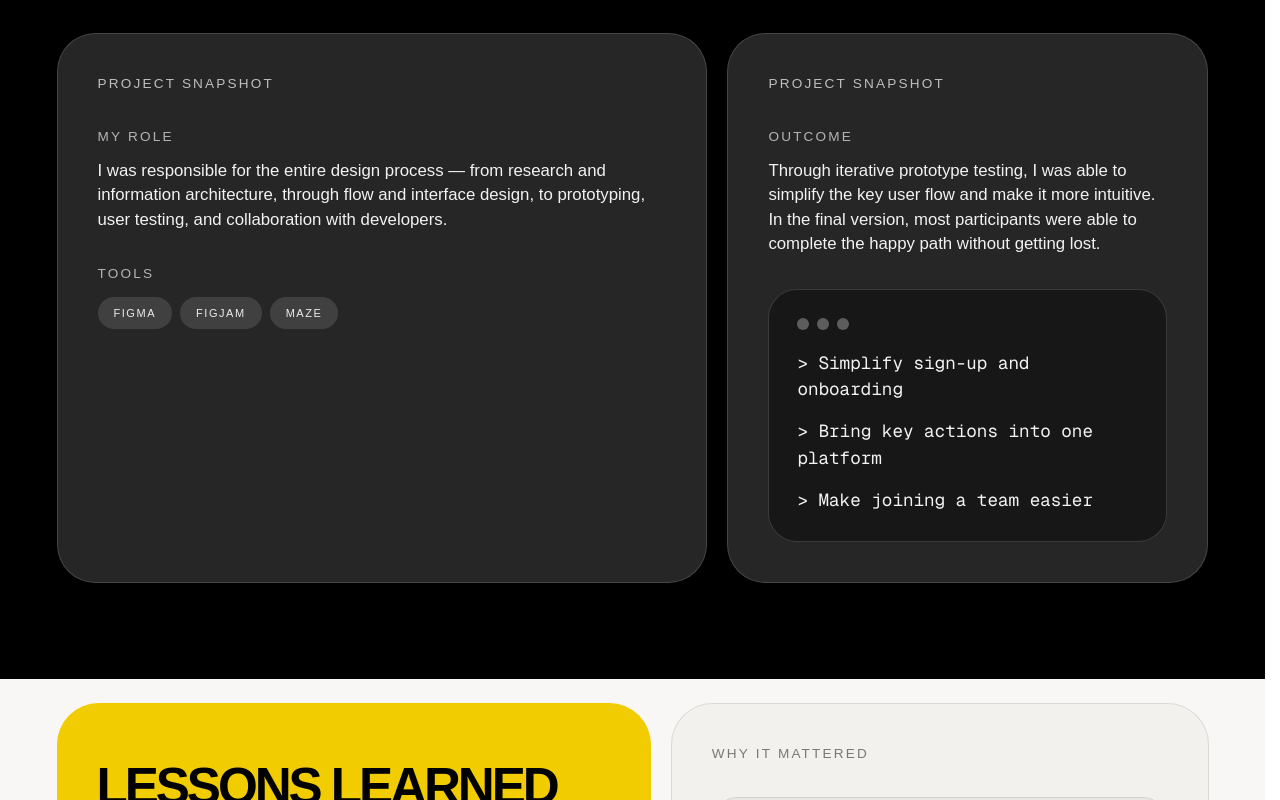
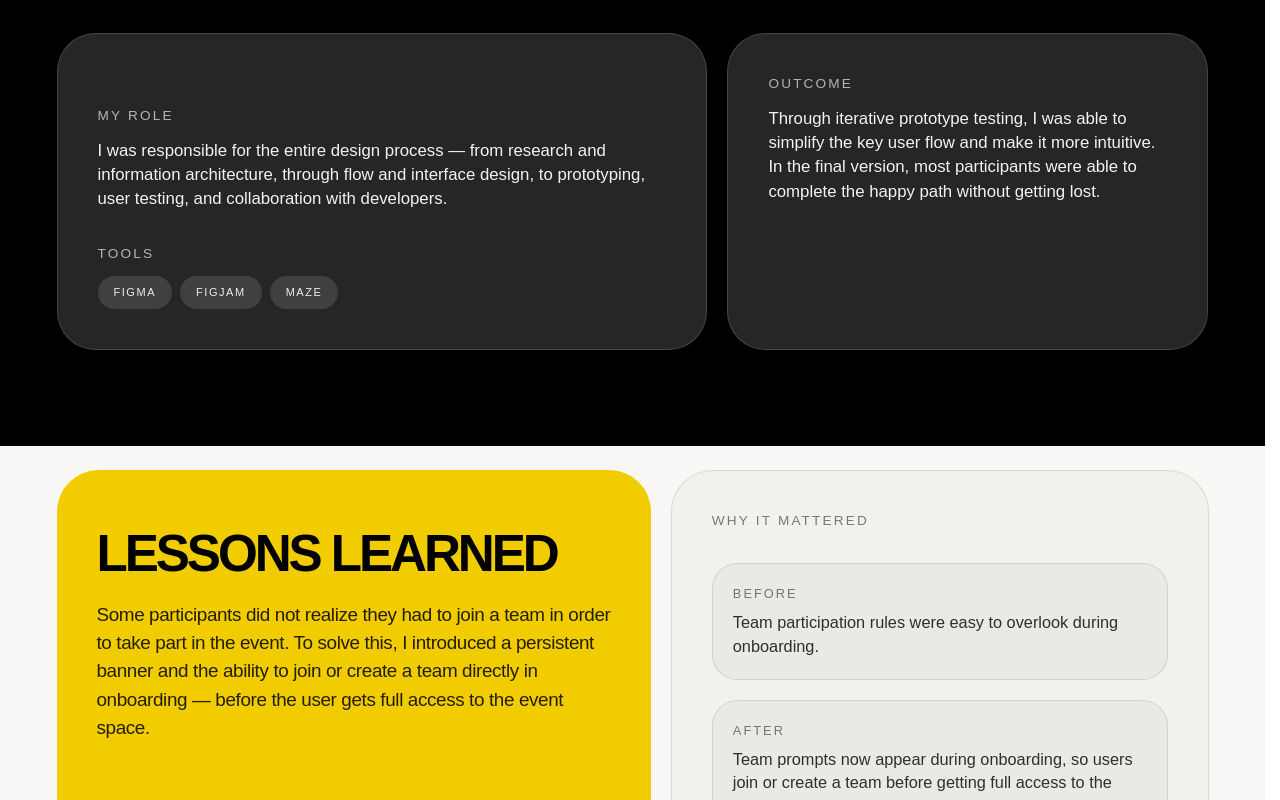
Before and after one commit to jzakrz/jakub-portfolio, a Next.js app: page /projects/hackathon in a window 1280 px wide. Shown: the part 840-1640 px from the top of the page. Built offline with nearby package versions, Linux system fonts and the light colour scheme.

Commit message:
Remove dark box bullet panel and restore before/after cards

```diff
--- a/app/projects/hackathon/page.tsx
+++ b/app/projects/hackathon/page.tsx
@@ -78,10 +78,6 @@ export default function HackathonPage() {
 
             <div className="mt-12 grid gap-5 lg:mt-16 lg:grid-cols-[1.15fr_0.85fr]">
               <div className="rounded-[2.4rem] border border-white/15 bg-[#262626] p-8 lg:p-10">
-                <p className="text-[0.85rem] font-medium uppercase tracking-[0.16em] text-white/70">
-                  Project Snapshot
-                </p>
-
                 <div className="mt-8 grid gap-8">
                   <div>
                     <p className="text-[0.85rem] font-medium uppercase tracking-[0.16em] text-white/65">
@@ -115,11 +111,7 @@ export default function HackathonPage() {
               </div>
 
               <div className="rounded-[2.4rem] border border-white/15 bg-[#262626] p-8 lg:p-10">
-                <p className="text-[0.85rem] font-medium uppercase tracking-[0.16em] text-white/70">
-                  Project Snapshot
-                </p>
-
-                <div className="mt-8 grid gap-8">
+                <div className="grid gap-8">
                   <div>
                     <p className="text-[0.85rem] font-medium uppercase tracking-[0.16em] text-white/65">
                       Outcome
@@ -130,20 +122,6 @@ export default function HackathonPage() {
                       version, most participants were able to complete the happy
                       path without getting lost.
                     </p>
-                  </div>
-
-                  <div className="rounded-[1.8rem] border border-white/15 bg-[#171717] p-5 lg:p-7">
-                    <div className="mb-5 flex items-center gap-2">
-                      <span className="h-3 w-3 rounded-full bg-white/30" />
-                      <span className="h-3 w-3 rounded-full bg-white/30" />
-                      <span className="h-3 w-3 rounded-full bg-white/30" />
-                    </div>
-
-                    <div className="space-y-4 font-mono text-[1rem] text-white/95 lg:text-[1.1rem]">
-                      <p>&gt; Simplify sign-up and onboarding</p>
-                      <p>&gt; Bring key actions into one platform</p>
-                      <p>&gt; Make joining a team easier</p>
-                    </div>
                   </div>
                 </div>
               </div>
@@ -178,6 +156,16 @@ export default function HackathonPage() {
                   </p>
                   <p className="mt-2 text-[1.02rem] leading-[1.45] text-black/80">
                     Team participation rules were easy to overlook during onboarding.
+                  </p>
+                </div>
+
+                <div className="mt-5 rounded-[1.6rem] border border-black/10 bg-[#ebe9e4] p-5">
+                  <p className="text-[0.8rem] uppercase tracking-[0.16em] text-black/50">
+                    After
+                  </p>
+                  <p className="mt-2 text-[1.02rem] leading-[1.45] text-black/80">
+                    Team prompts now appear during onboarding, so users join or create
+                    a team before getting full access to the event space.
                   </p>
                 </div>
               </div>
```
